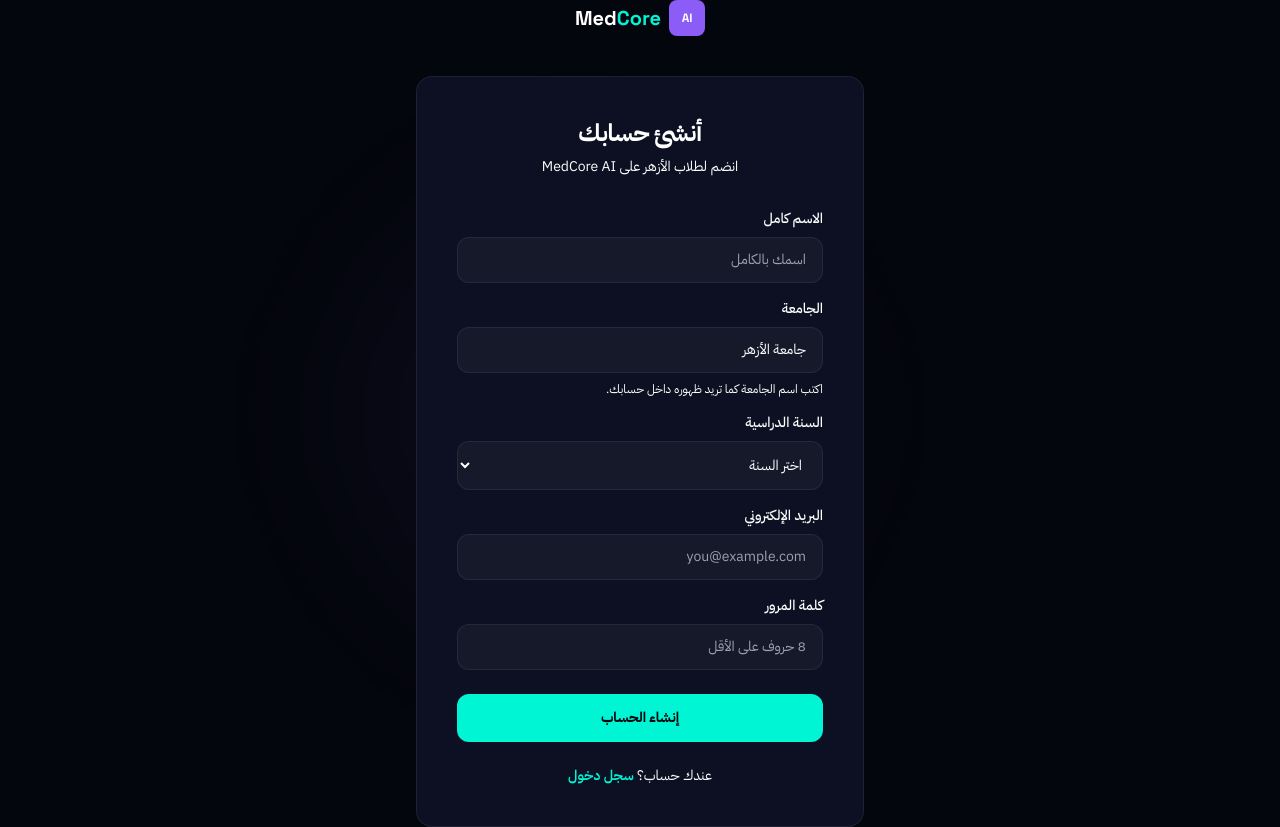
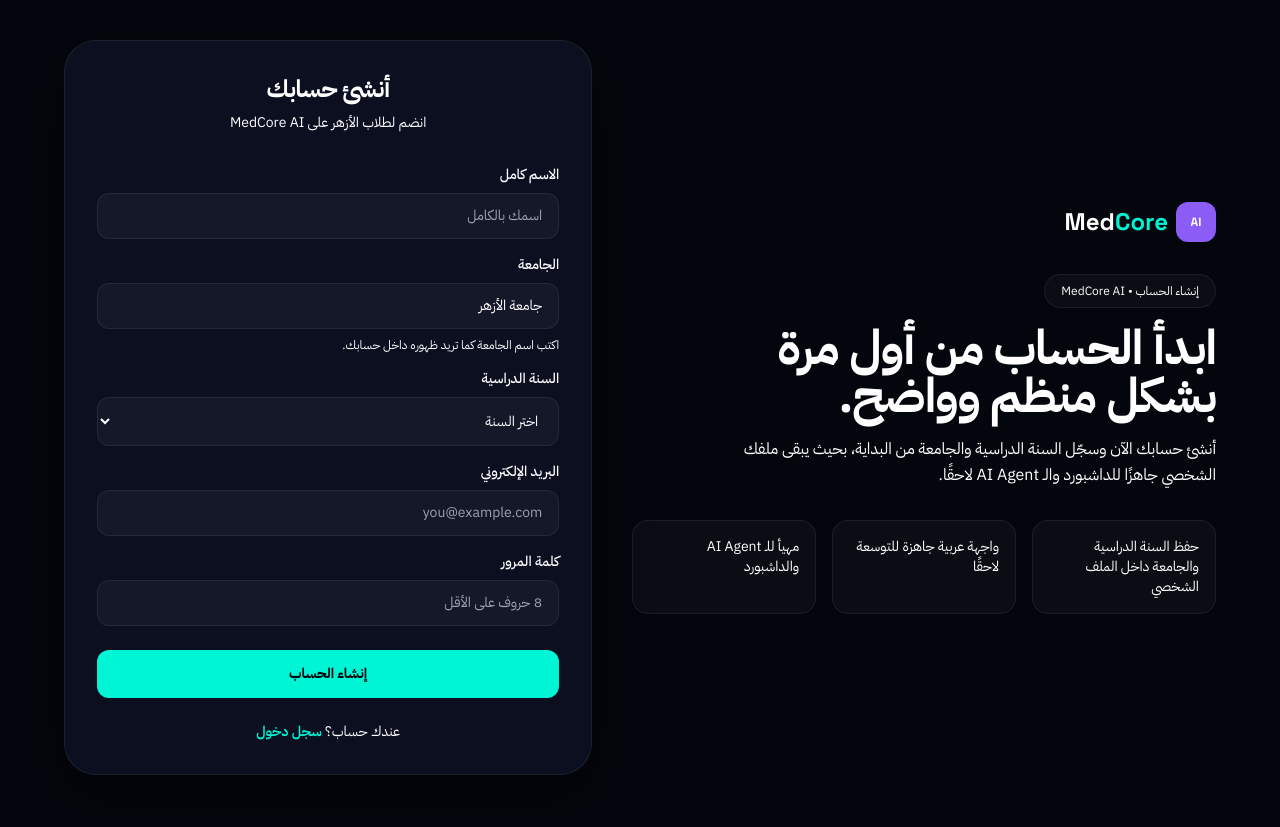
Before and after one commit to aiad33206-oss/medcore-ai-project, a Next.js app: page /register in a window 1280 px wide. Built offline with nearby package versions, Linux system fonts and the light colour scheme; no server answers.

Commit message:
Enhance RegisterPage with benefits and layout updates
Added benefits section to the registration page and updated layout.

```diff
--- a/src/app/register/page.tsx
+++ b/src/app/register/page.tsx
@@ -8,47 +8,74 @@
 
 export const metadata = { title: 'إنشاء حساب' }
 
+const benefits = [
+  'حفظ السنة الدراسية والجامعة داخل الملف الشخصي',
+  'واجهة عربية جاهزة للتوسعة لاحقًا',
+  'مهيأ للـ AI Agent والداشبورد',
+]
+
 export default function RegisterPage() {
   return (
-    <div className="min-h-screen flex items-center justify-center px-6 bg-bg relative overflow-hidden">
-      <div
-        className="absolute w-[600px] h-[600px] rounded-full pointer-events-none"
-        style={{
-          top: '50%', left: '50%', transform: 'translate(-60%,-50%)',
-          background: 'radial-gradient(circle, rgba(139,92,246,0.1) 0%, transparent 70%)',
-          filter: 'blur(60px)',
-        }}
-      />
-
-      <div className="w-full max-w-md relative z-10">
-        <div className="text-center mb-10">
+    <main className="min-h-screen bg-bg px-6 py-10 text-white">
+      <div className="mx-auto grid max-w-6xl items-center gap-10 lg:grid-cols-[1.05fr_0.95fr]">
+        <section className="space-y-8">
           <Link href="/" className="inline-flex items-center gap-2">
-            <div className="w-9 h-9 rounded-lg bg-violet flex items-center justify-center text-xs font-bold text-white font-en">
+            <div className="flex h-10 w-10 items-center justify-center rounded-xl bg-violet text-xs font-bold text-white font-en">
               AI
             </div>
-            <span className="font-en font-bold text-xl">
+            <span className="font-en text-2xl font-bold">
               <span className="text-white">Med</span>
               <span className="text-teal">Core</span>
             </span>
           </Link>
-        </div>
 
-        <div className="bg-card border border-border rounded-2xl p-10">
-          <h1 className="text-2xl font-bold text-center mb-2">أنشئ حسابك</h1>
-          <p className="text-g300 text-sm text-center mb-8">
-            انضم لطلاب الأزهر على MedCore AI
-          </p>
+          <div className="max-w-xl space-y-4">
+            <span className="inline-flex rounded-full border border-border bg-white/[0.03] px-4 py-2 text-xs text-g300">
+              إنشاء الحساب • MedCore AI
+            </span>
+
+            <h1 className="text-4xl md:text-5xl font-bold leading-tight">
+              ابدأ الحساب من أول مرة
+              <br />
+              بشكل منظم وواضح.
+            </h1>
+
+            <p className="max-w-lg text-base leading-relaxed text-g300">
+              أنشئ حسابك الآن وسجّل السنة الدراسية والجامعة من البداية، بحيث يبقى
+              ملفك الشخصي جاهزًا للداشبورد والـ AI Agent لاحقًا.
+            </p>
+          </div>
+
+          <div className="grid gap-4 sm:grid-cols-3">
+            {benefits.map((item) => (
+              <div
+                key={item}
+                className="rounded-2xl border border-border bg-white/[0.03] p-4 text-sm text-g300"
+              >
+                {item}
+              </div>
+            ))}
+          </div>
+        </section>
+
+        <section className="rounded-[2rem] border border-border bg-card/95 p-6 md:p-8 shadow-[0_20px_60px_rgba(0,0,0,0.45)]">
+          <div className="mb-8 text-center">
+            <h2 className="text-2xl font-bold">أنشئ حسابك</h2>
+            <p className="mt-2 text-sm text-g300">
+              انضم لطلاب الأزهر على MedCore AI
+            </p>
+          </div>
 
           <RegisterForm />
 
-          <p className="text-center text-g500 text-sm mt-6">
+          <p className="mt-6 text-center text-sm text-g500">
             عندك حساب؟{' '}
-            <Link href="/login" className="text-teal font-semibold">
+            <Link href="/login" className="font-semibold text-teal">
               سجل دخول
             </Link>
           </p>
-        </div>
+        </section>
       </div>
-    </div>
+    </main>
   )
 }
```
